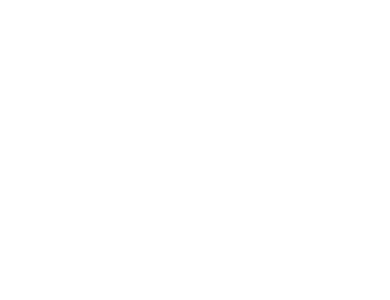
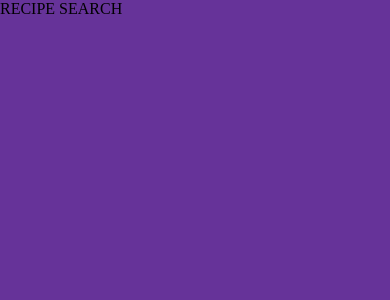
Before and after one commit to hefest42/recipe-search, a React (Create React App) app: page /recipes in a window 390 px wide. Shown: the top 300 px of the page. Built offline with nearby package versions, Linux system fonts and the light colour scheme.

Commit message:
basic app layout

```diff
--- a/package.json
+++ b/package.json
@@ -8,6 +8,7 @@
     "@testing-library/user-event": "^13.5.0",
     "react": "^17.0.2",
     "react-dom": "^17.0.2",
+    "react-icons": "^4.3.1",
     "react-router-dom": "^6.2.1",
     "react-scripts": "5.0.0",
     "sass": "^1.49.7",
--- a/src/App.js
+++ b/src/App.js
@@ -1,5 +1,21 @@
+import Container from "./components/Container";
+
+import { Routes, Route, Navigate } from "react-router-dom";
+
 function App() {
-    return <div></div>;
+    return (
+        <Routes>
+            <Route path="/" element={<Navigate to="/recipes" />} />
+            <Route
+                path="/recipes"
+                element={
+                    <div className="app">
+                        <Container />
+                    </div>
+                }
+            />
+        </Routes>
+    );
 }
 
 export default App;
--- /dev/null
+++ b/src/CSS/index.scss
@@ -0,0 +1,36 @@
+* {
+    margin: 0;
+    padding: 0;
+}
+
+body {
+    background-color: rgb(18, 18, 18);
+    width: 100%;
+}
+
+.app {
+    width: 100%;
+    height: 100vh;
+
+    display: flex;
+    justify-content: center;
+}
+
+.container {
+    background-color: rebeccapurple;
+    width: 65%;
+    height: 92%;
+    margin: 2% 0 0 0;
+}
+
+@media only screen and (max-width: 1000px) {
+    .app {
+        background-color: lightblue;
+    }
+
+    .container {
+        width: 100%;
+        height: 100%;
+        margin: 0;
+    }
+}
--- /dev/null
+++ b/src/components/Container.js
@@ -0,0 +1,14 @@
+import React from "react";
+import ContainerTop from "./ContainerTop";
+import ContainerBottom from "./ContainerBottom";
+
+const Container = () => {
+    return (
+        <div className="container">
+            <ContainerTop />
+            <ContainerBottom />
+        </div>
+    );
+};
+
+export default Container;
--- /dev/null
+++ b/src/components/ContainerBottom.js
@@ -0,0 +1,12 @@
+import React from "react";
+
+const ContainerBottom = () => {
+    return (
+        <div className="down">
+            <div className="down-left"></div>
+            <div className="down-right"></div>
+        </div>
+    );
+};
+
+export default ContainerBottom;
--- /dev/null
+++ b/src/components/ContainerTop.js
@@ -0,0 +1,13 @@
+import React from "react";
+
+const ContainerTop = () => {
+    return (
+        <div className="top">
+            <div className="top-logo">RECIPE SEARCH</div>
+            <div className="top-search"></div>
+            <div className="top-links"></div>
+        </div>
+    );
+};
+
+export default ContainerTop;
--- a/src/index.js
+++ b/src/index.js
@@ -1,11 +1,15 @@
 import React from "react";
 import ReactDOM from "react-dom";
+import App from "./App";
+import "./CSS/index.scss";
 
-import App from "./App";
+import { BrowserRouter } from "react-router-dom";
 
 ReactDOM.render(
     <React.StrictMode>
-        <App />
+        <BrowserRouter>
+            <App />
+        </BrowserRouter>
     </React.StrictMode>,
     document.getElementById("root")
 );
```
Also changed, not shown: src/components/ContainerHero.js (added, +7 -0 lines), src/components/ContainerList.js (added, +7 -0 lines), 1 other file (tests, documents, lock files or other folders).
